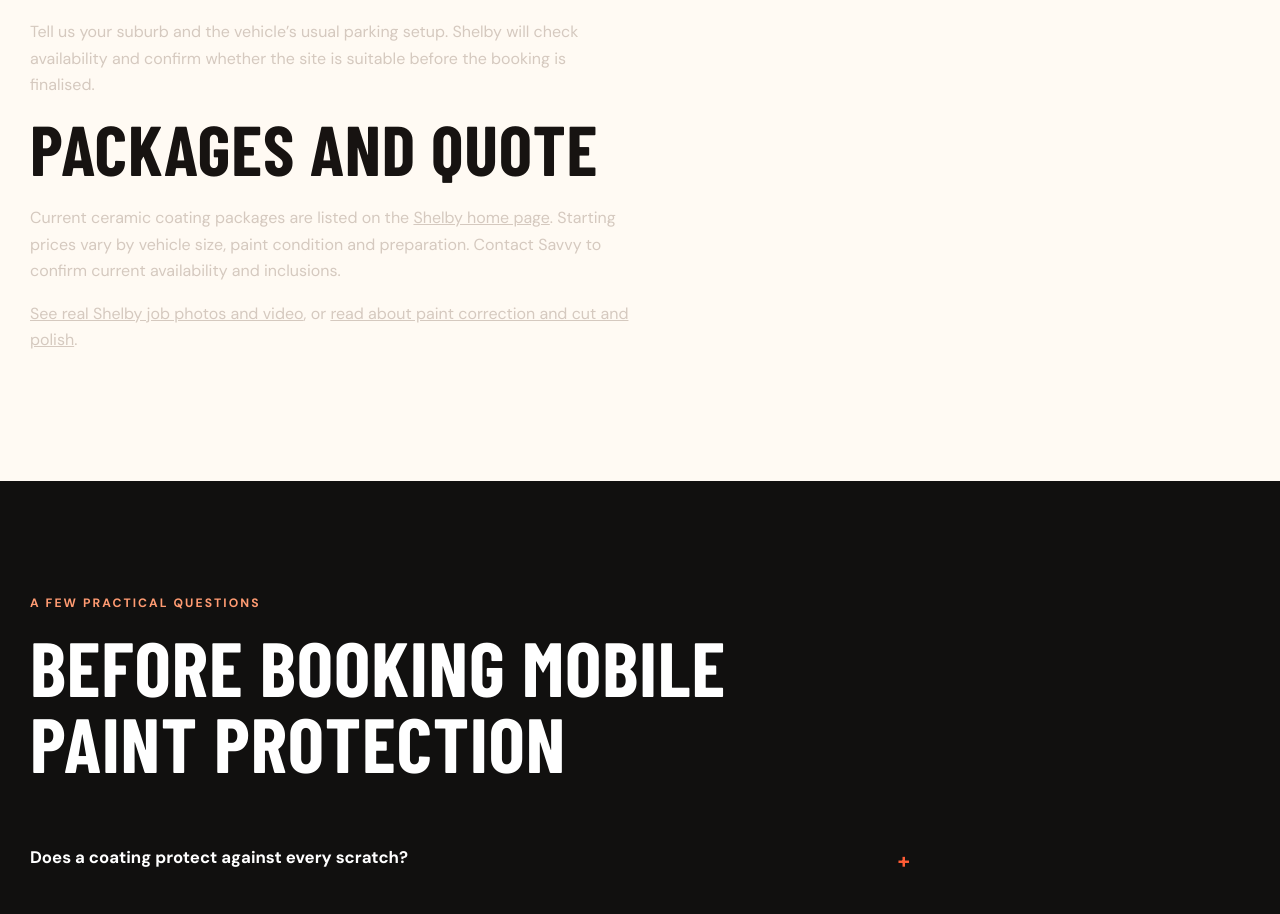
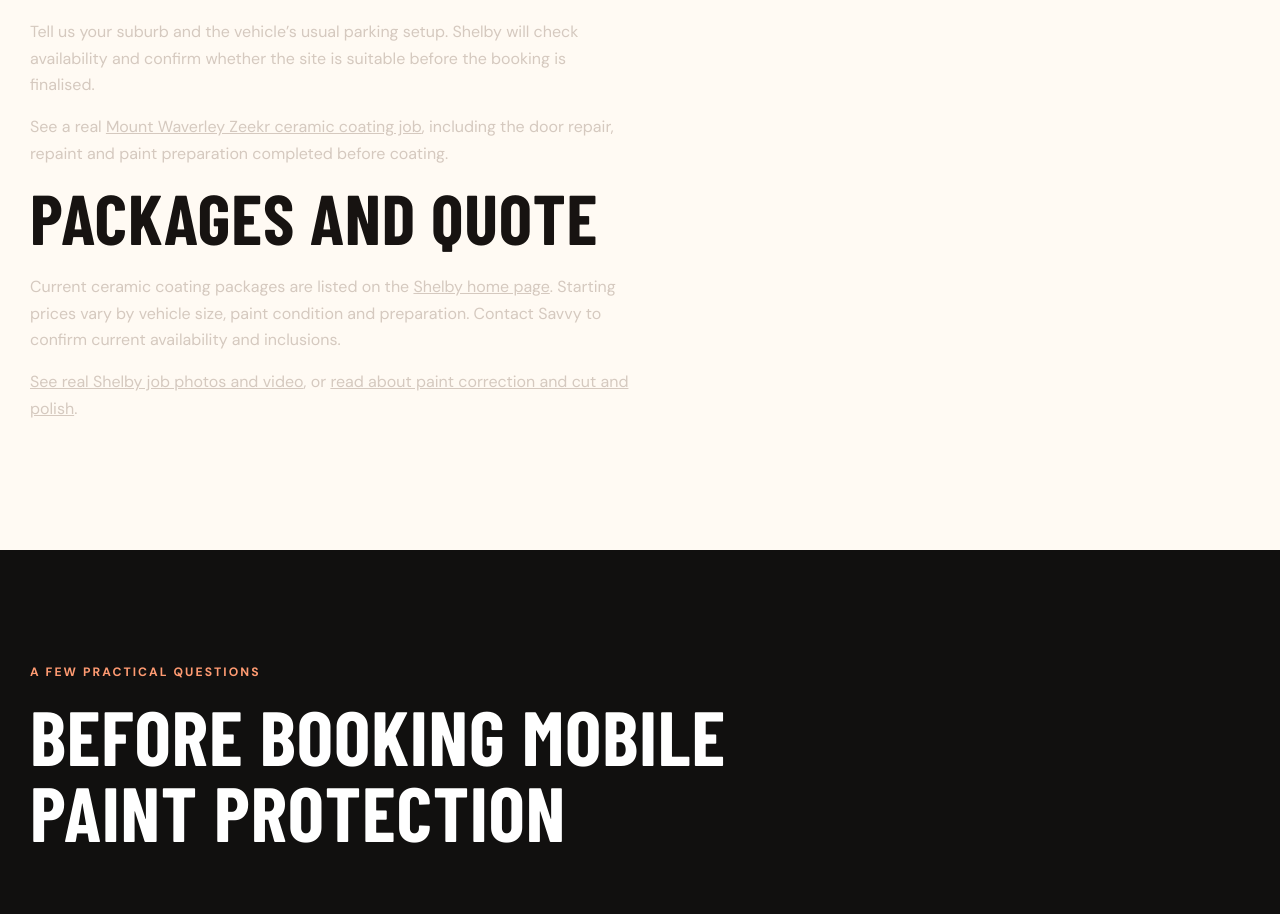
Before and after one commit to sashakaluar-oss/savvy-ceramic, a plain HTML site: page mobile-car-paint-protection-melbourne.html in a window 1280 px wide. Shown: the part 1379-2293 px from the top of the page. Drawn offline with nearby package versions, Linux system fonts and the light colour scheme; a web font is replaced by a local one.

Commit message:
Link Mount Waverley Zeekr case study

```diff
--- a/mobile-car-paint-protection-melbourne.html
+++ b/mobile-car-paint-protection-melbourne.html
@@ -19,7 +19,7 @@
 <section class="section paper"><div class="wrap"><div class="story-copy">
 <h2>What mobile paint protection involves</h2><p>Paint protection starts with the vehicle’s condition and the finish you want. Ceramic coating is applied after suitable preparation. The package and preparation depend on the size of your vehicle and the state of the paint.</p>
 <p>A coating can add gloss, water repellency and make routine washing easier. It does not make paint scratch-proof or prevent stone chips. Careful washing and the product’s aftercare instructions still matter.</p>
-<h2>Mobile work at your home or workplace</h2><p>Tell us your suburb and the vehicle’s usual parking setup. Shelby will check availability and confirm whether the site is suitable before the booking is finalised.</p>
+<h2>Mobile work at your home or workplace</h2><p>Tell us your suburb and the vehicle’s usual parking setup. Shelby will check availability and confirm whether the site is suitable before the booking is finalised.</p><p>See a real <a href="/ceramic-coating-mount-waverley.html">Mount Waverley Zeekr ceramic coating job</a>, including the door repair, repaint and paint preparation completed before coating.</p>
 <h2>Packages and quote</h2><p>Current ceramic coating packages are listed on the <a href="/index.html#packages">Shelby home page</a>. Starting prices vary by vehicle size, paint condition and preparation. Contact Savvy to confirm current availability and inclusions.</p>
 <p><a href="/index.html#gallery">See real Shelby job photos and video</a>, or <a href="/mobile-paint-correction-melbourne.html">read about paint correction and cut and polish</a>.</p></div></div></section>
 <section class="section dark"><div class="wrap"><div class="section-head"><p class="eyebrow">A few practical questions</p><h2>Before booking mobile paint protection</h2></div><div class="faq-list">
```
